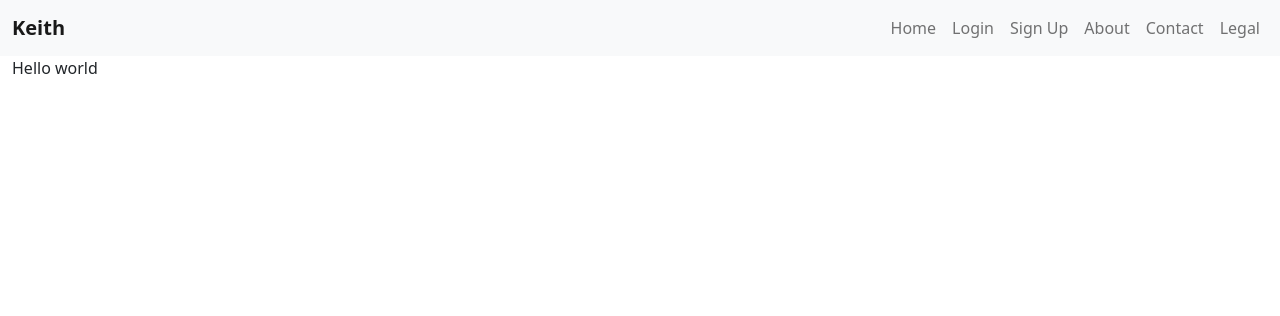
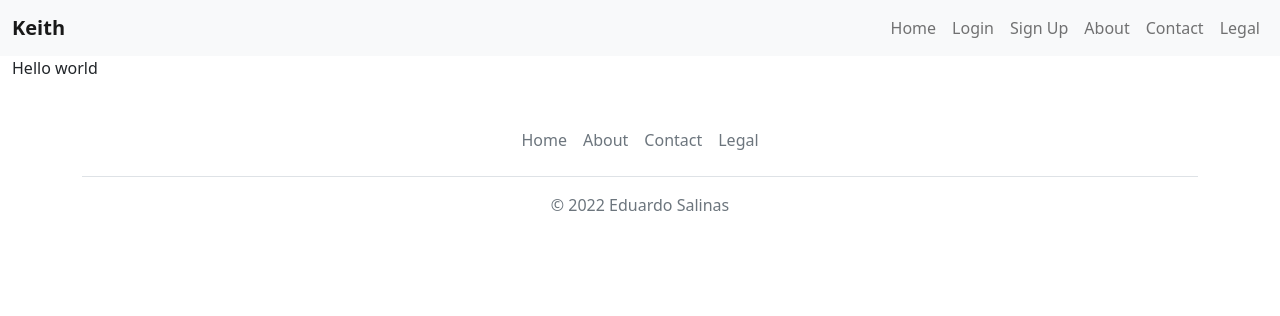
Before and after one commit to eduardoluis11/keith-harvard, a Django app: page / in a window 1280 px wide. Shown: the top 316 px of the page. Run offline with Django 4.2, Linux system fonts and the light colour scheme; some libraries are stand-ins or nearby versions.

Commit message:
I Added the Footer

```diff
--- a/templates/layout.html
+++ b/templates/layout.html
@@ -72,6 +72,24 @@
         {% endblock %}
     </div>
 
+    <!-- Bootstrap footer (source: https://getbootstrap.com/docs/5.2/examples/footers/ )
+
+    I will add JS code to update the year in the copyright notice every year automatically (source:
+    https://kerstinmartin.com/blog/copyright-notice .)-->
+    <div class="container">
+      <footer class="py-3 my-4">
+        <ul class="nav justify-content-center border-bottom pb-3 mb-3">
+          <li class="nav-item"><a href="#" class="nav-link px-2 text-muted">Home</a></li>
+          <li class="nav-item"><a href="#" class="nav-link px-2 text-muted">About</a></li>
+          <li class="nav-item"><a href="#" class="nav-link px-2 text-muted">Contact</a></li>
+          <li class="nav-item"><a href="#" class="nav-link px-2 text-muted">Legal</a></li>
+        </ul>
+        <p class="text-center text-muted">© <script>document.write(new Date().getFullYear())</script>
+            Eduardo Salinas
+        </p>
+      </footer>
+    </div>
+
     <!-- My JS code -->
     <script src="{% static 'js/script.js' %}"></script>
 
```
